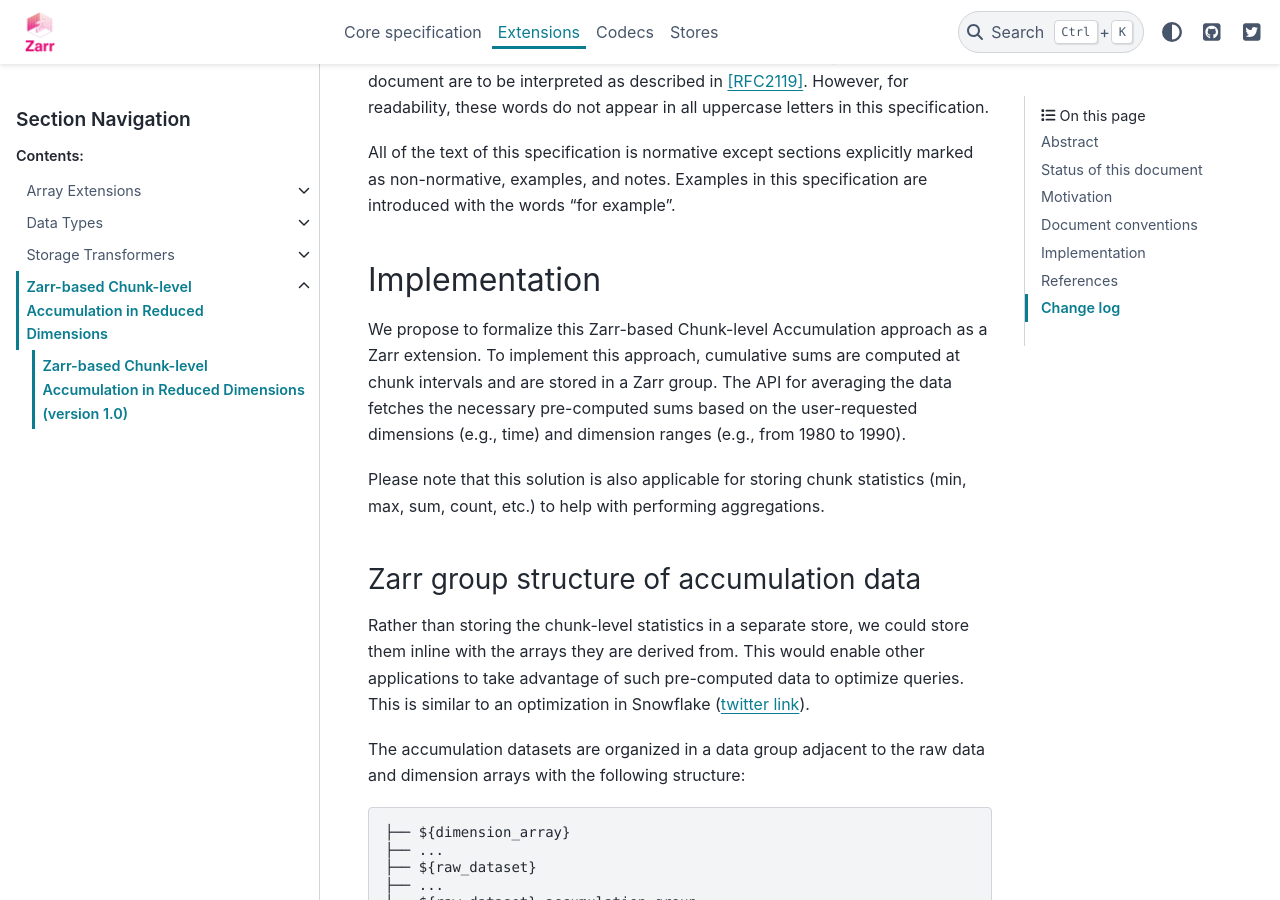
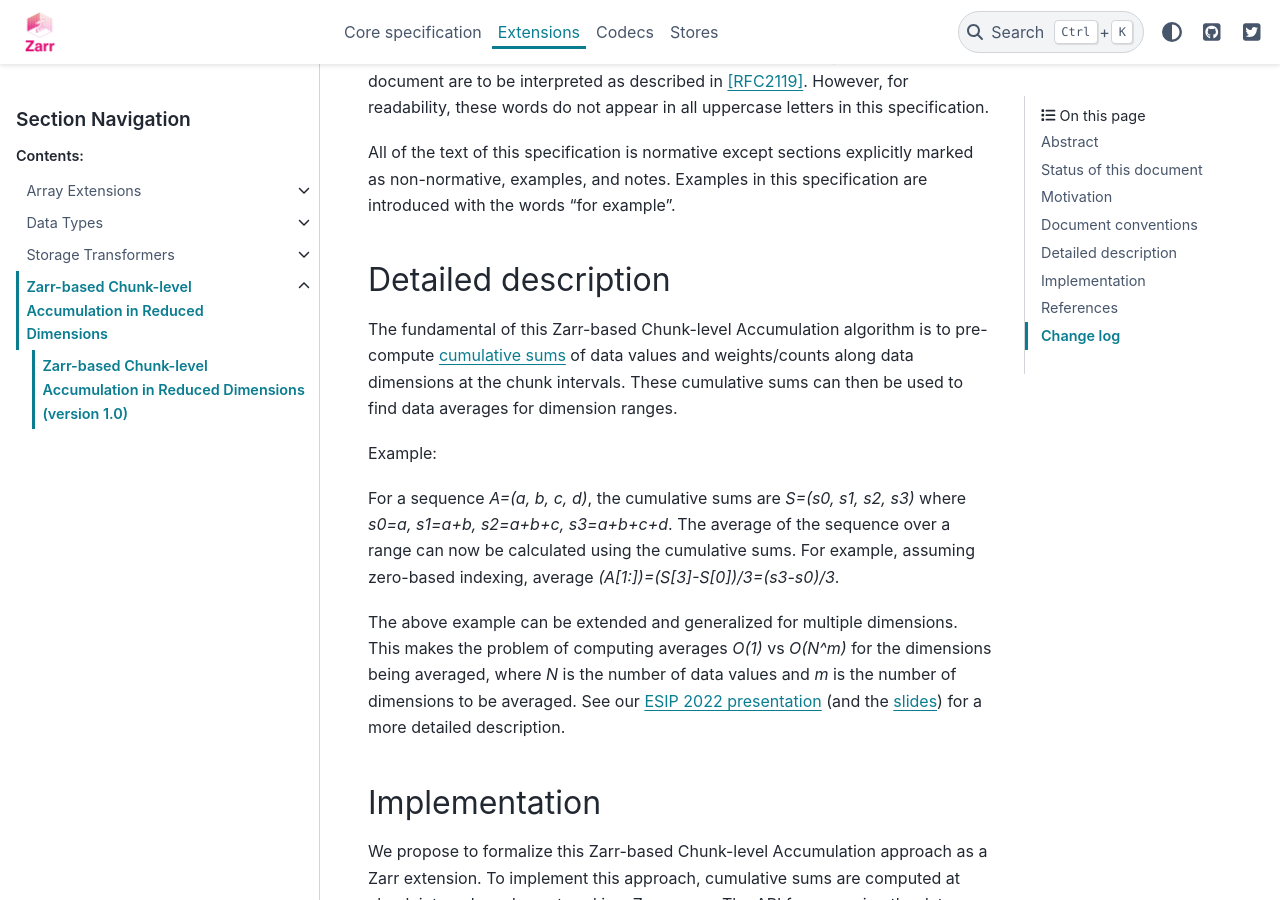
Before and after one commit to zarr-developers/zarr-specs, a Sphinx documentation site: the page built from docs/extensions/zarr-accumulation/v1.0.rst, in a window 1280 px wide and 900 px high, scrolled down 1920 px. Built offline with Sphinx 7.4.7 and the PyData theme 0.15.4, drawn with Linux system fonts in a browser that asks for light colours.

Commit message:
Detailed description added

```diff
--- a/docs/extensions/zarr-accumulation/v1.0.rst
+++ b/docs/extensions/zarr-accumulation/v1.0.rst
@@ -52,6 +52,17 @@ all uppercase letters in this specification.
 All of the text of this specification is normative except sections explicitly
 marked as non-normative, examples, and notes. Examples in this specification are
 introduced with the words "for example".
+
+Detailed description
+==================================
+
+The fundamental of this Zarr-based Chunk-level Accumulation algorithm is to pre-compute `cumulative sums <https://mathworld.wolfram.com/CumulativeSum.html>`_ of data values and weights/counts along data dimensions at the chunk intervals. These cumulative sums can then be used to find data averages for dimension ranges.
+
+Example:
+
+For a sequence `A=(a, b, c, d)`, the cumulative sums are `S=(s0, s1, s2, s3)` where `s0=a, s1=a+b, s2=a+b+c, s3=a+b+c+d`. The average of the sequence over a range can now be calculated using the cumulative sums. For example, assuming zero-based indexing, average `(A[1:])=(S[3]-S[0])/3=(s3-s0)/3`.
+
+The above example can be extended and generalized for multiple dimensions. This makes the problem of computing averages *O(1)* vs *O(N^m)* for the dimensions being averaged, where *N* is the number of data values and *m* is the number of dimensions to be averaged. See our `ESIP 2022 presentation <https://www.youtube.com/watch?v=ac_UKunUrNM&t=2250s>`_ (and the `slides <https://docs.google.com/presentation/d/1RNvkIlCFvtoy89OTMzQNn_0jixOpdhnu/edit?usp=sharing&ouid=106287227661991623566&rtpof=true&sd=true>`_) for a more detailed description.
 
 
 Implementation
```
